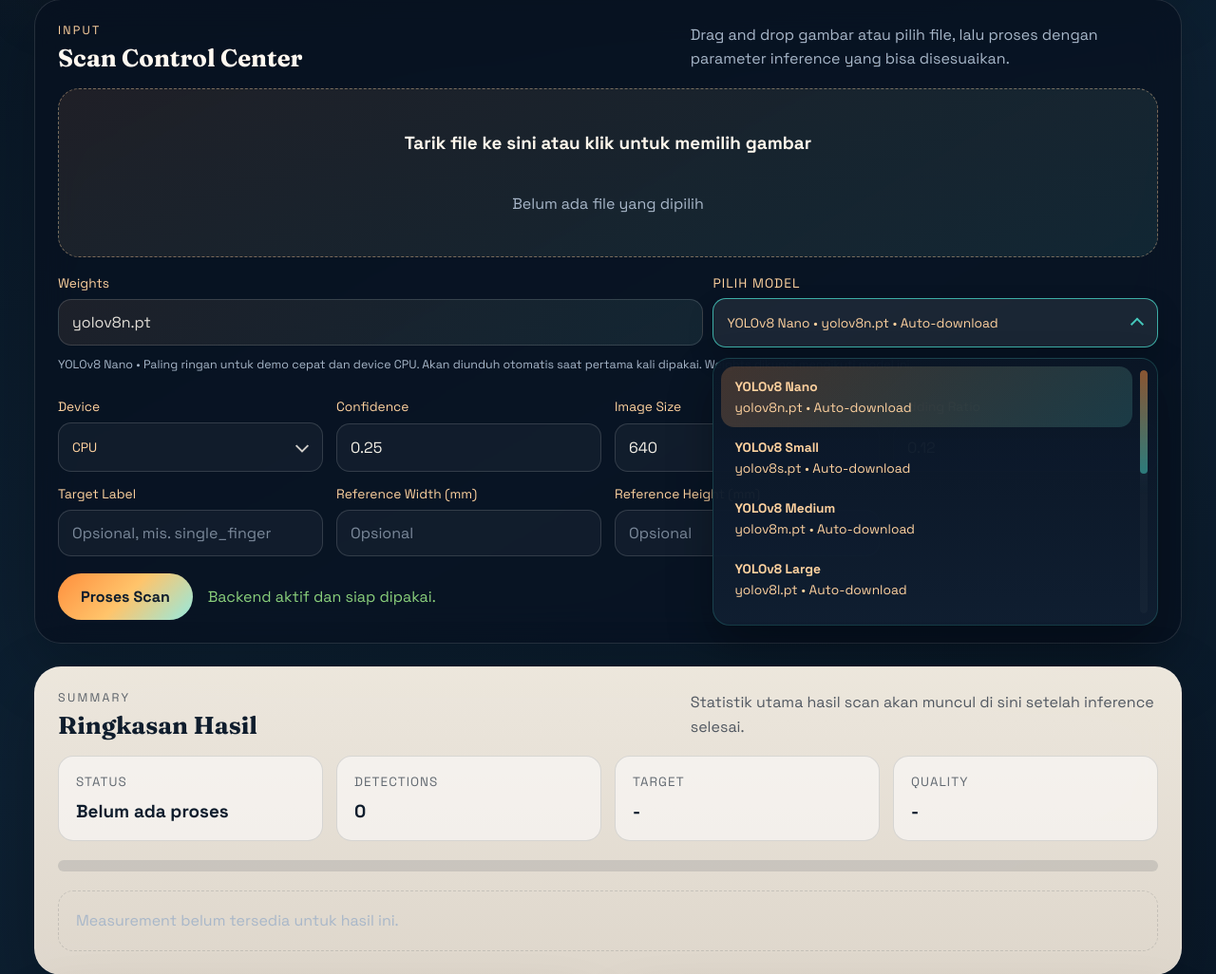
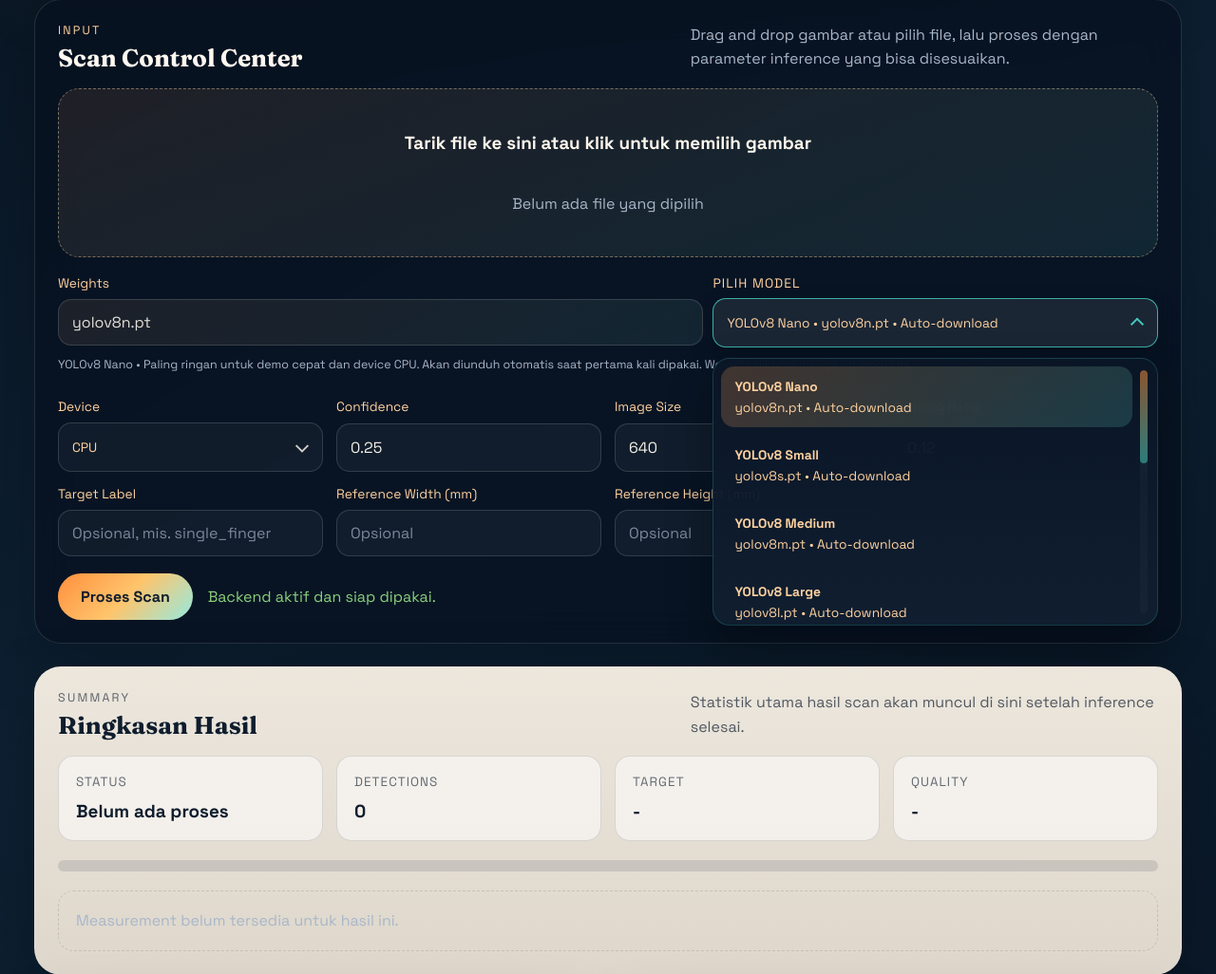
Before and after one commit to ravano-2464/Machine-Learning-Python, a Flask app: page / in a window 1280 px wide, after a click that opens the changed part. Shown: the part 692-1718 px from the top of the page at 95% size. Run offline with Flask 3, Linux system fonts and the light colour scheme.

Commit message:
style(webapp): add spacing between custom select dropdown options
Add visual spacing between items inside the custom select menu by
setting a gap on `.custom-select__menu-inner`.

This improves readability and separation between selectable options in
the UI, especially for the YOLO model preset dropdown, while keeping
the existing markup and interaction behavior unchanged.

- add `gap: 8px` to the dropdown option container
- improve visual clarity for shared custom select menus
- keep the change scoped to presentation only

```diff
--- a/webapp/static/styles.css
+++ b/webapp/static/styles.css
@@ -528,6 +528,7 @@ select option {
 
 .custom-select__menu-inner {
     display: grid;
+    gap: 8px;
     max-height: 280px;
     padding: 8px;
     overflow-y: auto;
```
